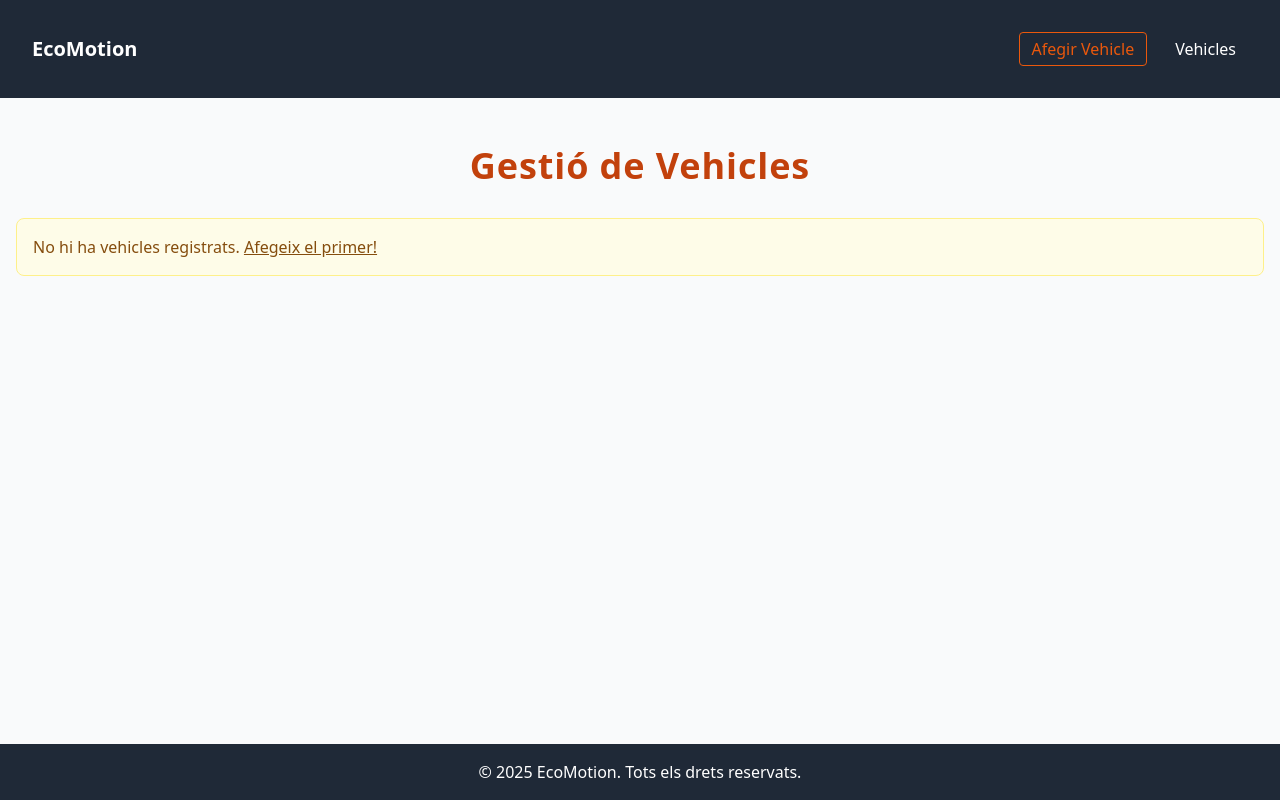
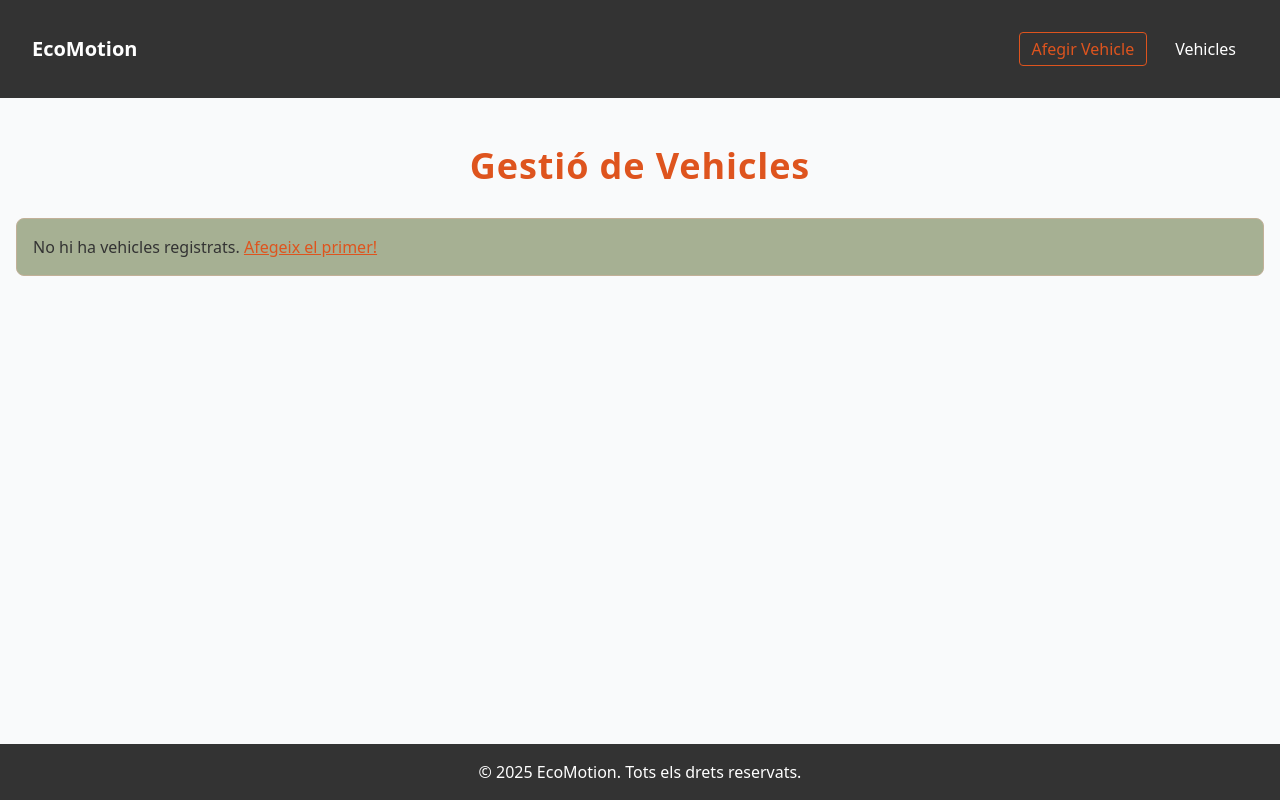
Before and after one commit to rogerpinyol/sims-sprint1-equip4, a PHP site: page / in a window 1280 px wide. Run offline with PHP 8.4, Linux system fonts and the light colour scheme; data that the repository does not hold is empty; style sheets or scripts are compiled from the project's sources; some libraries are stand-ins or nearby versions.

Commit message:
Fix: Errors, Add: Tailwind

```diff
--- a/app/views/admin/vehicle_create.php
+++ b/app/views/admin/vehicle_create.php
@@ -7,7 +7,7 @@ require_once __DIR__ . '/../partials/navbar.php';
     <h1 class="text-3xl font-bold mb-6 text-orange-600 text-center">Afegir Nou Vehicle</h1>
 
     <?php if (isset($_SESSION['error'])): ?>
-        <div class="bg-orange-100 border border-orange-400 text-orange-700 px-4 py-3 rounded mb-6">
+    <div class="bg-surface-subtle border border-surface text-neutral-900 px-4 py-3 rounded mb-6">
             <?= htmlspecialchars($_SESSION['error']) ?>
         </div>
         <?php unset($_SESSION['error']); ?>
@@ -65,10 +65,10 @@ require_once __DIR__ . '/../partials/navbar.php';
         </div>
 
         <div class="flex gap-4 pt-4 justify-center">
-            <button type="submit" class="bg-orange-600 hover:bg-orange-700 text-white font-semibold py-2 px-6 rounded-lg transition">
+            <button type="submit" class="bg-brand hover:bg-brand-variant text-white font-semibold py-2 px-6 rounded-lg transition">
                 Guardar Vehicle
             </button>
-            <a href="/vehicles" class="bg-gray-500 hover:bg-gray-600 text-white font-semibold py-2 px-6 rounded-lg transition">
+            <a href="/vehicles" class="bg-neutral-900 hover:bg-neutral-700 text-white font-semibold py-2 px-6 rounded-lg transition">
                 Cancel·lar
             </a>
         </div>
--- a/app/views/admin/vehicle_edit.php
+++ b/app/views/admin/vehicle_edit.php
@@ -8,7 +8,6 @@ require_once __DIR__ . '/../partials/navbar.php';
 <div class="container mx-auto p-4 max-w-2xl">
     <h1 class="text-3xl font-bold mb-6 text-orange-600 text-center">Editar Vehicle</h1>
 
-    <form action="/vehicle/update" method="POST" class="bg-white shadow-lg rounded-lg p-4 space-y-4">
         <input type="hidden" name="id" value="<?= htmlspecialchars($vehicle['id'] ?? '') ?>">
 
         <div class="grid grid-cols-2 gap-4">
@@ -55,8 +54,8 @@ require_once __DIR__ . '/../partials/navbar.php';
         </div>
 
         <div class="flex gap-4 pt-4 justify-center">
-            <button type="submit" class="bg-orange-600 hover:bg-orange-700 text-white font-semibold py-2 px-6 rounded-lg">Actualizar</button>
-            <a href="/vehicles" class="bg-gray-500 hover:bg-gray-600 text-white font-semibold py-2 px-6 rounded-lg">Cancel·lar</a>
+            <button type="submit" class="bg-brand hover:bg-brand-variant text-white font-semibold py-2 px-6 rounded-lg">Actualizar</button>
+            <a href="/vehicles" class="bg-neutral-900 hover:bg-neutral-700 text-white font-semibold py-2 px-6 rounded-lg">Cancel·lar</a>
         </div>
     </form>
 </div>
--- a/app/views/admin/vehicles.php
+++ b/app/views/admin/vehicles.php
@@ -5,24 +5,24 @@ require_once __DIR__ . '/../partials/navbar.php';
 
 <div class="container">
     <div class="mb-6">
-        <h1 class="text-4xl font-bold text-orange-700 text-center my-8 tracking-wide">Gestió de Vehicles</h1>
+        <h1 class="text-4xl font-bold text-brand text-center my-8 tracking-wide">Gestió de Vehicles</h1>
     </div>
 
     <?php if (empty($vehicles)): ?>
-        <div class="bg-yellow-50 border border-yellow-200 p-4 rounded-lg">
-            <p class="text-yellow-800">No hi ha vehicles registrats. <a href="/vehicle/create" class="underline">Afegeix el primer!</a></p>
+        <div class="bg-surface-subtle border border-surface p-4 rounded-lg">
+            <p class="text-neutral-900">No hi ha vehicles registrats. <a href="/vehicle/create" class="underline text-brand">Afegeix el primer!</a></p>
         </div>
     <?php else: ?>
         <div class="bg-white shadow-xl rounded-lg overflow-hidden">
             <table class="min-w-full table">
                 <thead>
                     <tr>
-                        <th class="py-4 px-6 text-center">ID</th>
-                        <th class="py-4 px-6 text-center">VIN</th>
-                        <th class="py-4 px-6 text-center">Model</th>
-                        <th class="py-4 px-6 text-center">Bateria</th>
-                        <th class="py-4 px-6 text-center">Estat</th>
-                        <th class="py-4 px-6 text-center">Accions</th>
+                        <th class="py-4 px-6 text-center" style="text-align:center">ID</th>
+                        <th class="py-4 px-6 text-center" style="text-align:center">VIN</th>
+                        <th class="py-4 px-6 text-center" style="text-align:center">Model</th>
+                        <th class="py-4 px-6 text-center" style="text-align:center">Bateria</th>
+                        <th class="py-4 px-6 text-center" style="text-align:center">Estat</th>
+                        <th class="py-4 px-6 text-center" style="text-align:center">Accions</th>
                     </tr>
                 </thead>
                 <tbody>
@@ -32,7 +32,7 @@ require_once __DIR__ . '/../partials/navbar.php';
                         <td class="py-4 px-6 font-mono text-sm text-center"><?= htmlspecialchars($v['vin'] ?? '') ?></td>
                         <td class="py-4 px-6 font-semibold text-center"><?= htmlspecialchars($v['model'] ?? '') ?></td>
                         <td class="py-4 px-6 text-center">
-                            <span class="inline-block px-3 py-1 bg-blue-100 text-blue-800 rounded-full font-bold">
+                            <span class="inline-block px-3 py-1 bg-surface-subtle text-neutral-900 rounded-full font-bold">
                                 <?= htmlspecialchars($v['battery_capacity'] ?? '0') ?> kWh
                             </span>
                         </td>
@@ -44,8 +44,8 @@ require_once __DIR__ . '/../partials/navbar.php';
                             <span class="badge <?= $badge ?>"><?= ucfirst($status) ?></span>
                         </td>
                         <td class="py-4 px-6 text-center space-x-2">
-                            <a href="/vehicle/edit?id=<?= htmlspecialchars($v['id']) ?>" class="btn btn-blue text-xs">Editar</a>
-                            <button type="button" data-href="/vehicle/delete?id=<?= htmlspecialchars($v['id']) ?>" data-name="<?= htmlspecialchars($v['model'] ?? $v['vin'] ?? 'vehicle') ?>" class="btn btn-red text-xs js-delete">Eliminar</button>
+                            <a href="/vehicle/edit?id=<?= htmlspecialchars($v['id']) ?>" class="inline-block px-3 py-1 bg-brand text-white rounded text-xs">Editar</a>
+                            <button type="button" data-href="/vehicle/delete?id=<?= htmlspecialchars($v['id']) ?>" data-name="<?= htmlspecialchars($v['model'] ?? $v['vin'] ?? 'vehicle') ?>" class="px-3 py-1 bg-red-600 text-white rounded text-xs js-delete">Eliminar</button>
                         </td>
                     </tr>
                     <?php endforeach; ?>
--- a/app/views/partials/footer.php
+++ b/app/views/partials/footer.php
@@ -1,4 +1,4 @@
-    <footer class="mt-auto bg-gray-800 text-white p-4 text-center">
+    <footer class="mt-auto bg-neutral-900 text-white p-4 text-center">
         <p>&copy; <?= date('Y') ?> EcoMotion. Tots els drets reservats.</p>
     </footer>
 
@@ -8,9 +8,9 @@
         <div class="relative bg-white rounded-lg shadow-lg z-50 max-w-lg w-full mx-4">
             <div class="p-6">
                 <h2 class="text-xl font-semibold mb-2">Esteu segurs?</h2>
-                <p id="delete-modal-msg" class="text-sm text-gray-700 mb-4">Aquest vehicle s'eliminarà permanentment.</p>
+                <p id="delete-modal-msg" class="text-sm text-neutral-900 mb-4">Aquest vehicle s'eliminarà permanentment.</p>
                 <div class="flex justify-end gap-3">
-                    <button id="delete-cancel" class="px-4 py-2 rounded border">Cancel·la</button>
+                    <button id="delete-cancel" class="px-4 py-2 rounded border border-neutral-900 text-neutral-900">Cancel·la</button>
                     <button id="delete-confirm" class="px-4 py-2 rounded bg-red-600 text-white">Eliminar</button>
                 </div>
             </div>
--- a/app/views/partials/header.php
+++ b/app/views/partials/header.php
@@ -4,8 +4,25 @@
     <meta charset="utf-8">
     <meta name="viewport" content="width=device-width,initial-scale=1">
     <title>EcoMotion</title>
-    <script src="https://cdn.tailwindcss.com"></script>
-    <link rel="stylesheet" href="/css/app.css">
+        <!-- Using Tailwind CDN with project palette (no local build required) -->
+        <script src="https://cdn.tailwindcss.com"></script>
+        <script>
+            tailwind.config = {
+                theme: {
+                    extend: {
+                        colors: {
+                            brand: '#DE541E',
+                            'brand-variant': '#F37A3D',
+                            'accent-success': '#78866B',
+                            surface: '#C2B098',
+                            'surface-subtle': '#A6B093',
+                            neutral: { 900: '#333333' }
+                        }
+                    }
+                }
+            }
+        </script>
+        <link rel="stylesheet" href="/css/app.css">
 </head>
 <body class="bg-gray-50 min-h-screen flex flex-col">
 <?php // header partial - session is started in index.php to avoid headers-sent issues ?>
--- a/app/views/partials/navbar.php
+++ b/app/views/partials/navbar.php
@@ -1,11 +1,11 @@
-<nav class="bg-gray-800 p-4 text-white">
+<nav class="bg-neutral-900 p-4 text-white">
     <div class="container mx-auto flex items-center justify-between">
         <a href="/" class="text-xl font-bold normal-case">EcoMotion</a>
         <div class="flex items-center gap-4">
-            <a href="/vehicle/create" class="inline-block px-3 py-1 border border-orange-600 text-orange-600 rounded hover:bg-orange-600 hover:text-white transition">
+            <a href="/vehicle/create" class="inline-block px-3 py-1 border border-brand text-brand rounded hover:bg-brand hover:text-white transition">
                 Afegir Vehicle
             </a>
-            <a href="/vehicles" class="px-3 hover:text-gray-300">Vehicles</a>
+            <a href="/vehicles" class="px-3 hover:text-brand">Vehicles</a>
         </div>
     </div>
 </nav>
--- a/css/app.css
+++ b/css/app.css
@@ -1,62 +1,73 @@
-/* Tailwind source (recreated) *//* public/css/app.css */
 
-@tailwind base;@tailwind base;
+/* Final simplified app.css: stable fallback (no Tailwind/@apply)
+   Reworked to use the project palette via CSS variables so CDN Tailwind colors
+   are consistent with fallback styles. Old hard-coded color classes removed. */
 
-@tailwind components;@tailwind components;
-
-@tailwind utilities;@tailwind utilities;
-
-
-
-body { @apply bg-gray-100 font-sans; }body {
-
-    @apply bg-gray-100 font-sans;
-
-.container { @apply max-w-7xl mx-auto p-4; }}
-
-
-
-.btn { @apply font-bold py-2 px-4 rounded transition; }.container {
-
-    @apply max-w-7xl mx-auto p-4;
-
-.btn-green { @apply bg-orange-600 hover:bg-orange-700 text-white; }}
-
-
-
-.badge { @apply px-3 py-1 rounded-full text-xs font-bold text-white; }.btn {
-
-    @apply font-bold py-2 px-4 rounded transition;
-
-.table th { @apply bg-gray-50 text-left font-semibold text-gray-700; }}
-
-
-.btn-green {
-    @apply bg-orange-600 hover:bg-orange-700 text-white;
+:root {
+  --brand: #DE541E;
+  --brand-variant: #F37A3D;
+  --accent-success: #78866B;
+  --surface: #C2B098;
+  --surface-subtle: #A6B093;
+  --neutral-900: #333333;
+  --page-bg: #f3f4f6;
+  --text-default: #111827;
 }
 
-.btn-blue {
-    @apply bg-blue-600 hover:bg-blue-700 text-white;
+body {
+  background-color: var(--page-bg);
+  color: var(--text-default);
+  font-family: system-ui, -apple-system, "Segoe UI", Roboto, "Helvetica Neue", Arial, sans-serif;
+  margin: 0;
 }
 
-.btn-red {
-    @apply bg-red-600 hover:bg-red-700 text-white;
+.container {
+  max-width: 1120px;
+  margin: 0 auto;
+  padding: 1rem;
 }
 
-.badge {
-    @apply px-3 py-1 rounded-full text-xs font-bold text-white;
+.btn {
+  font-weight: 700;
+  padding: 0.5rem 1rem;
+  border-radius: 0.375rem;
+  transition: background-color .15s ease;
+  cursor: pointer;
+  display: inline-block;
 }
 
-.badge-available { @apply bg-orange-500; }
-.badge-charging   { @apply bg-yellow-500; }
-.badge-booked     { @apply bg-blue-500; }
-.badge-maintenance{ @apply bg-orange-500; }
-.badge-offline    { @apply bg-red-500; }
+/* New palette-aware helpers (use these if your markup references old btn-* classes)
+   Prefer using Tailwind utility classes (bg-brand, text-white, etc.) when using CDN. */
+.btn-primary { background-color: var(--brand); color: #ffffff; border: none; }
+.btn-primary:hover { background-color: var(--brand-variant); }
+.btn-ghost { background: transparent; border: 1px solid rgba(0,0,0,0.08); color: var(--neutral-900); }
 
-.table th {
-    @apply bg-gray-50 text-left font-semibold text-gray-700;
+.badge {
+  display: inline-block;
+  padding: .25rem .75rem;
+  border-radius: 9999px;
+  font-size: .75rem;
+  font-weight: 700;
+  color: #ffffff;
 }
 
-.table tr:hover {
-    @apply bg-gray-50;
+/* Map semantic badge names to palette colors */
+.badge-available  { background-color: var(--accent-success); }
+.badge-charging   { background-color: var(--brand-variant); color: #111827; }
+.badge-booked     { background-color: var(--neutral-900); }
+.badge-maintenance{ background-color: var(--brand); }
+.badge-offline    { background-color: #8b5d5d; }
+
+.text-center { text-align: center; }
+/* Force header titles to center — higher specificity in case other rules override */
+.table thead th { text-align: center !important; }
+.table th {
+  background-color: #f9fafb;
+  font-weight: 600;
+  color: #374151;
+  padding: .5rem;
 }
+
+.table tr:hover { background-color: var(--page-bg); }
+
+.btn-xs { padding: .25rem .5rem; font-size: .75rem; }
```
Also changed, not shown: 2 other files.
